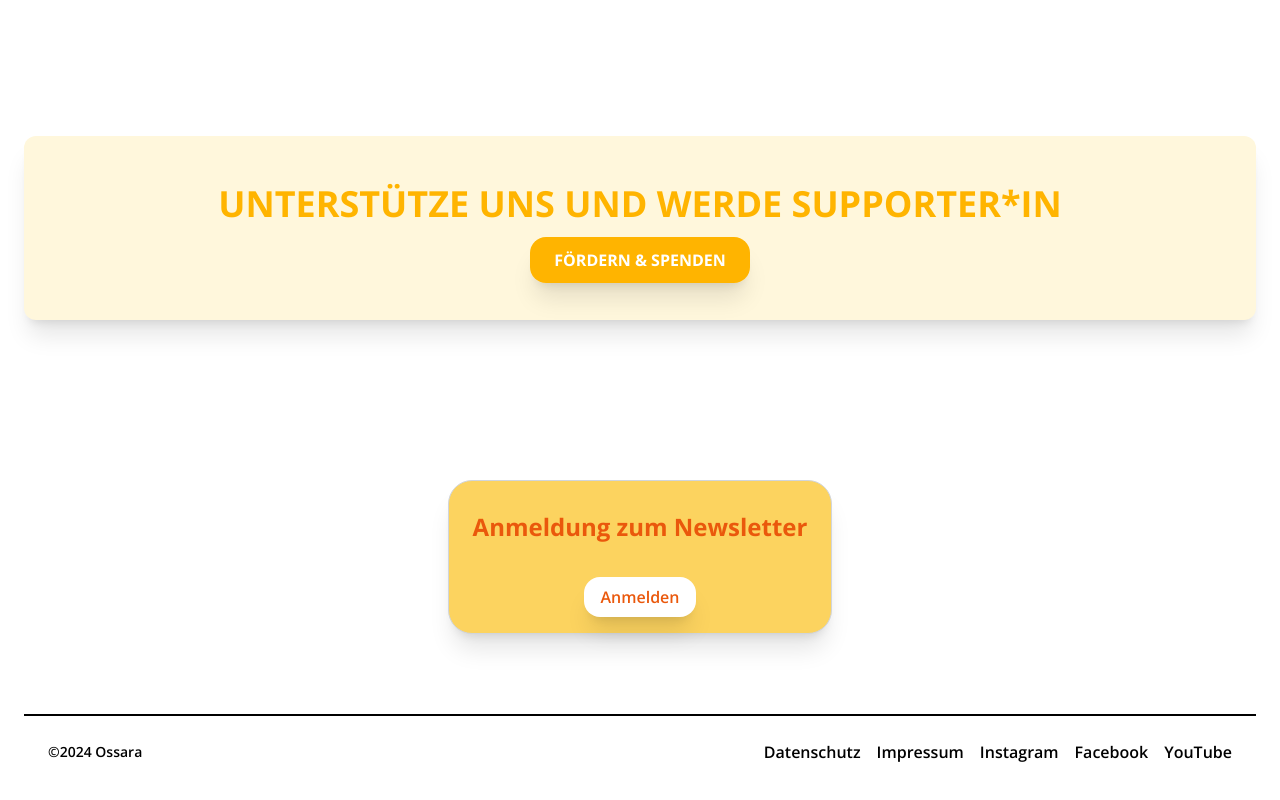
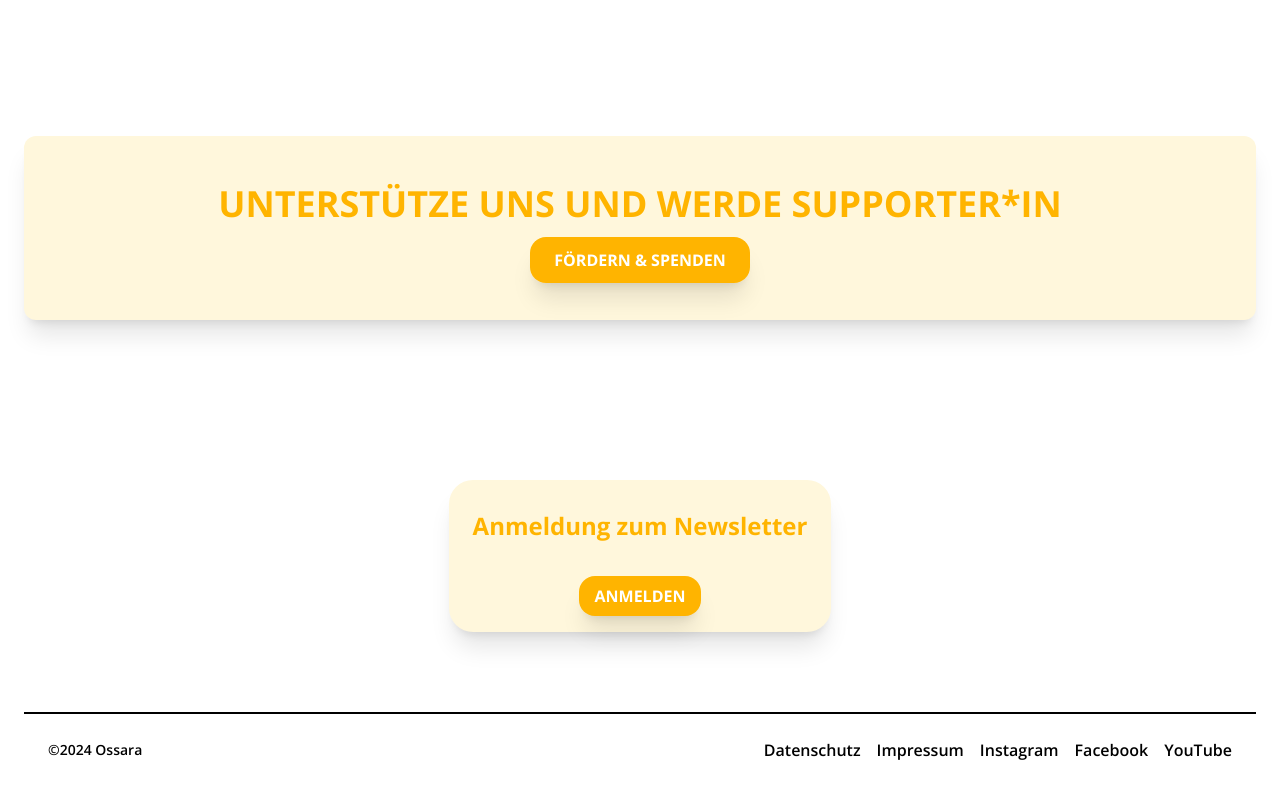
Before and after one commit to Chell0/ossara, a Next.js app: page / in a window 1280 px wide. Shown: the part 1538-2338 px from the top of the page. Built offline with nearby package versions, Linux system fonts and the light colour scheme.

Commit message:
chore: Change colour.

```diff
--- a/src/components/Newsletter/Newsletter.tsx
+++ b/src/components/Newsletter/Newsletter.tsx
@@ -2,8 +2,8 @@ import Link from "next/link";
 
 export default function NewsLetter() {
     return (
-        <div className="grid grid-rows-2 items-center justify-center max-w-lg px-6 py-4 p-8 border border-gray-300 bg-title-bg shadow-xl rounded-3xl mt-20">
-            <p className="text-orange-600 text-xl lg:text-2xl md:text-md sm:text-sm font-bold text-center">
+        <div className="grid grid-rows-2 items-center justify-center max-w-lg px-6 py-4 p-8 bg-main-bg shadow-xl rounded-3xl mt-20">
+            <p className="text-[#ffb400] text-xl lg:text-2xl md:text-md sm:text-sm font-bold text-center">
                 Anmeldung zum Newsletter
             </p>
             <div className="flex justify-center mt-5">
@@ -11,9 +11,9 @@ export default function NewsLetter() {
                     href="#"
                     target="_blank"
                     rel="noopener noreferrer"
-                    className="bg-white hover:bg-blended-gradient hover:text-white text-orange-600 font-semibold text-md no-underline py-2 px-4 shadow-xl rounded-2xl"
+                    className="bg-[#ffb400] hover:bg-blended-gradient hover:text-white text-white font-bold text-md no-underline py-2 px-4 shadow-xl rounded-2xl"
                 >
-                    Anmelden
+                    ANMELDEN
                 </Link>
             </div>
         </div>
```
